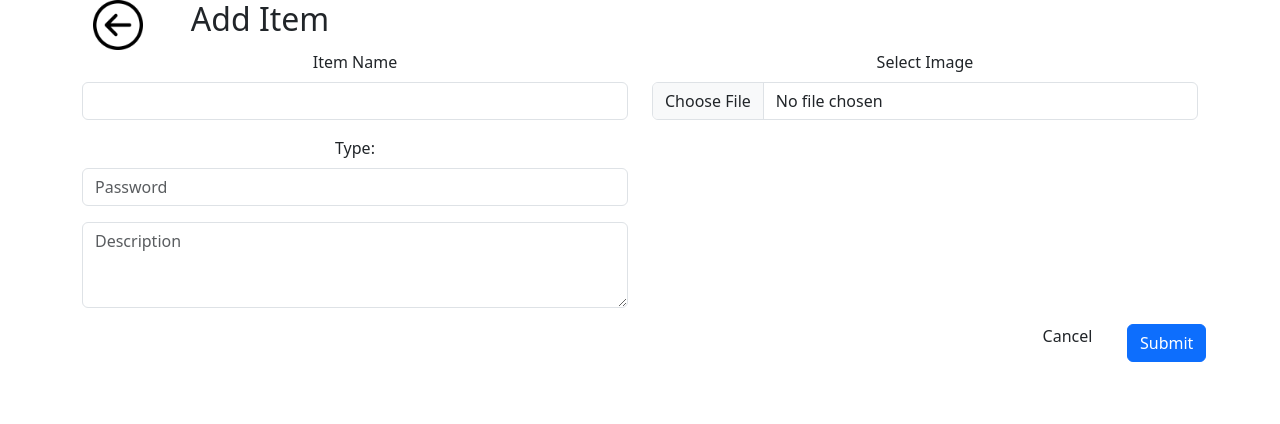
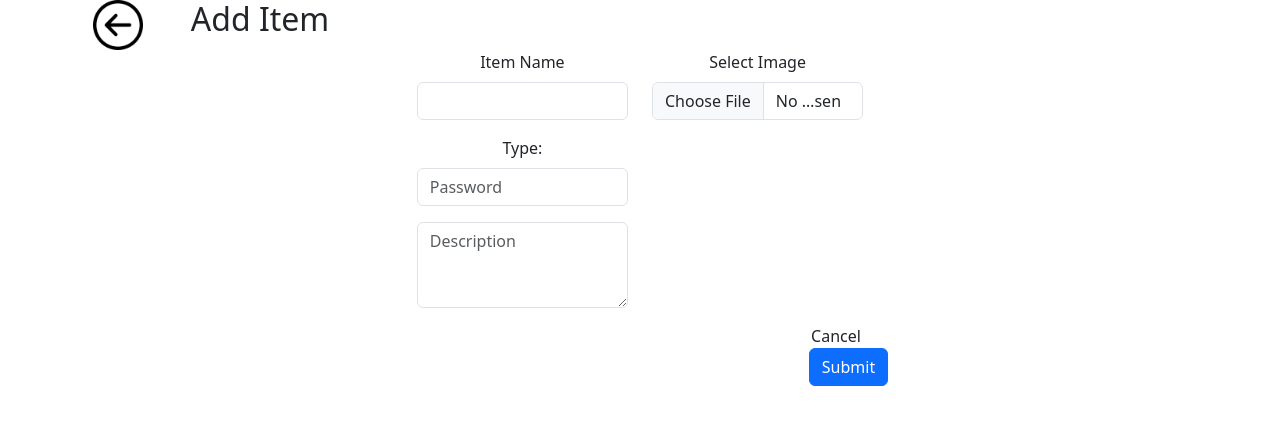
Before and after one commit to simukuka/YourShare-app, a React (Create React App) app in the folder yourshare/: page /additem in a window 1280 px wide. Shown: the top 424 px of the page. Built offline with nearby package versions, Linux system fonts and the light colour scheme.

Commit message:
Added navigation to BorrowPage and AddItem

```diff
--- a/yourshare/src/App.js
+++ b/yourshare/src/App.js
@@ -3,7 +3,7 @@ import "./App.css";
 import { WelcomePage } from "./pages/WelcomePage";
 import { AddItemPage } from "./pages/AddItemPage";
 import { CommunityPage } from "./pages/CommunityPage";
-import { BorrowItem } from "./pages/BurrowItem";
+import { BorrowItem } from "./pages/BorrowItem";
 import { SignupPage } from "./pages/SignupPage";
 import { Routes, Route, Link } from 'react-router-dom';
 import 'bootstrap/dist/css/bootstrap.min.css';
--- a/yourshare/src/pages/AddItemPage.js
+++ b/yourshare/src/pages/AddItemPage.js
@@ -3,10 +3,16 @@ import {useState} from "react"
 //import 'bootstrap/dist/css/bootstrap.min.css';
 import backbutton from "../images/back-button.png";
 import upload from "../images/image_upload.png";
+import { useNavigate } from "react-router-dom";
 //import { Form } from 'react-bootstrap';
 // import { pages } from "../App";
 
 export const AddItemPage = (props) => {
+  const navigate = useNavigate();
+  const handleOnClick = () => {
+    navigate('/welcome')
+  }
+
   const [image,setImage]=useState(null)
   const handleImageChange = (e) => {
     const file = e.target.files[0];
@@ -20,9 +26,9 @@ export const AddItemPage = (props) => {
   };
   return (
     <Container>
-      <Row md={{ span: 3, offset: 1 }}>
+      <Row md={{ span: 3, offset: 1 }} className="navBar">
         <Col md={1}>
-          <img src={backbutton} width="50px" height="50px" />
+          <img src={backbutton} width="50px" height="50px" alt="back button" onClick={handleOnClick}/>
         </Col>
         <Col md={2}>
           {" "}
@@ -67,12 +73,15 @@ export const AddItemPage = (props) => {
         </Row>
         <Row md={{ span: 8, offset: 2 }}>
           <Col md={10}></Col>
-          <Col md={1}>Cancel</Col>
-          <Col md={1}>
-            {" "}
-            <Button variant="primary" type="submit">
-              Submit
-            </Button>
+          <Col md={2}>
+            <div onClick={handleOnClick}>
+              Cancel
+            </div>
+            <div>
+              <Button variant="primary" type="submit" onClick={handleOnClick}>
+                Submit
+              </Button>
+            </div>
           </Col>
         </Row>
       </Form>
--- a/yourshare/src/pages/BorrowItem.js
+++ b/yourshare/src/pages/BorrowItem.js
@@ -9,16 +9,24 @@ import Nav from 'react-bootstrap/Nav';
 import Navbar from 'react-bootstrap/Navbar';
 import Container from 'react-bootstrap/Container';
 import '../BorrowItem.css';
+import { useNavigate } from "react-router-dom";
 
 import Row from 'react-bootstrap/Row';
 import Col from 'react-bootstrap/Col';
 
 export const BorrowItem = (props) => {
+  const navigate = useNavigate();
+
+  const handleOnClick = () => {
+    navigate('/welcome');
+  }
+
   return (
     <div>
       <Container>
         <Row id = "row1">
-              <Col id = "co1"><img id = "backIcon" src={backButton} alt="Back Button" />
+              <Col id = "co1">
+              <img id = "backIcon" src={backButton} alt="Back Button" onClick={handleOnClick}/>
               <h1>Borrow item</h1></Col>
         </Row>
 
@@ -50,8 +58,8 @@ export const BorrowItem = (props) => {
           <Col>
             <Navbar bg="None" data-bs-theme="dark" id = "navbarBottom">
               <Nav className="me-auto">
-                <Nav.Link href="#home">Cancel</Nav.Link>
-                <Nav.Link href="#features">Request To Borrow</Nav.Link>
+                <Nav.Link href="#home" onClick={handleOnClick}>Cancel</Nav.Link>
+                <Nav.Link href="#features" onClick={handleOnClick}>Request To Borrow</Nav.Link>
               </Nav>
             </Navbar>
           </Col>
--- a/yourshare/src/pages/BurrowItem.js
+++ /dev/null
@@ -1 +0,0 @@
-/* This is prithvi's page */
```
